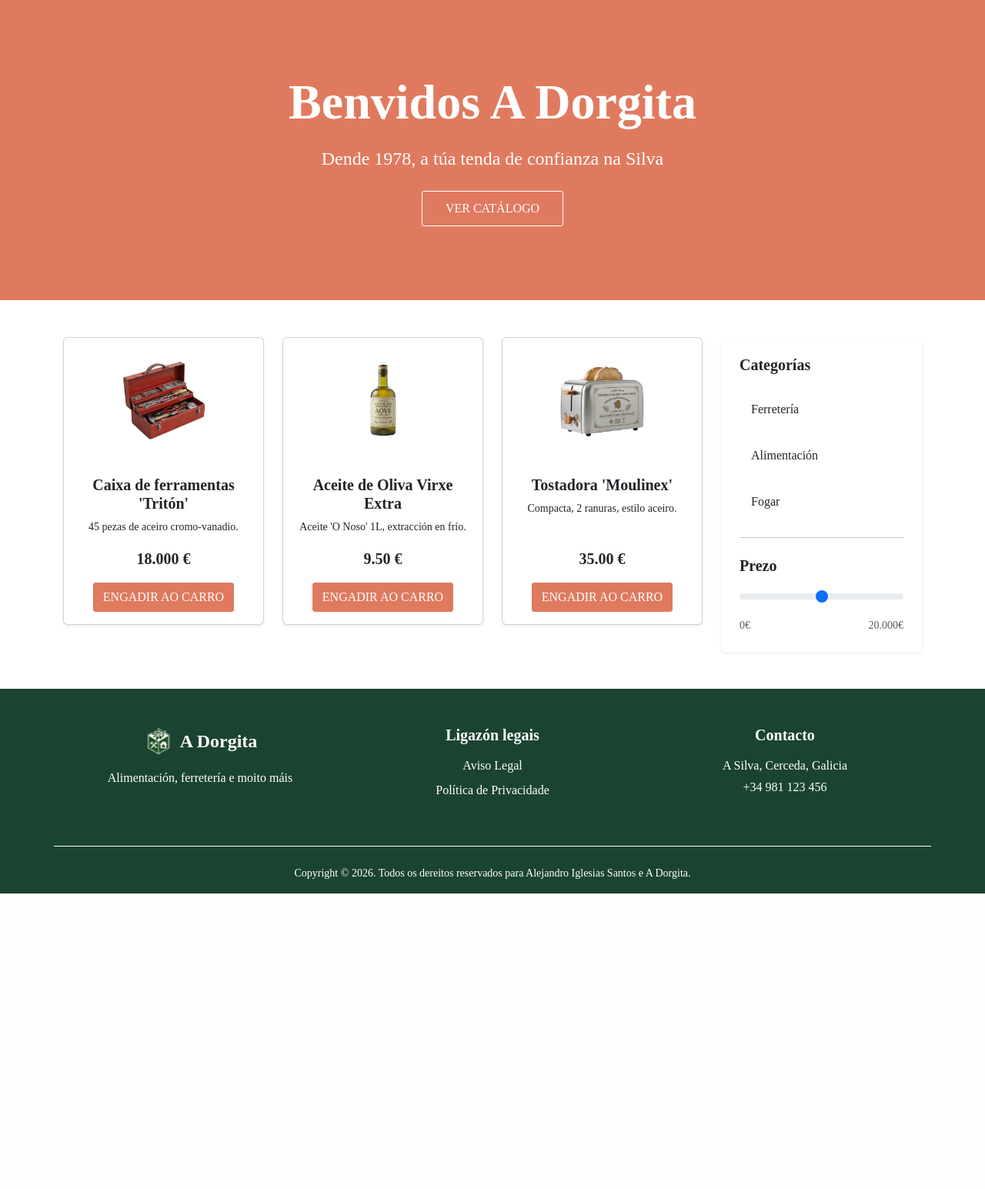
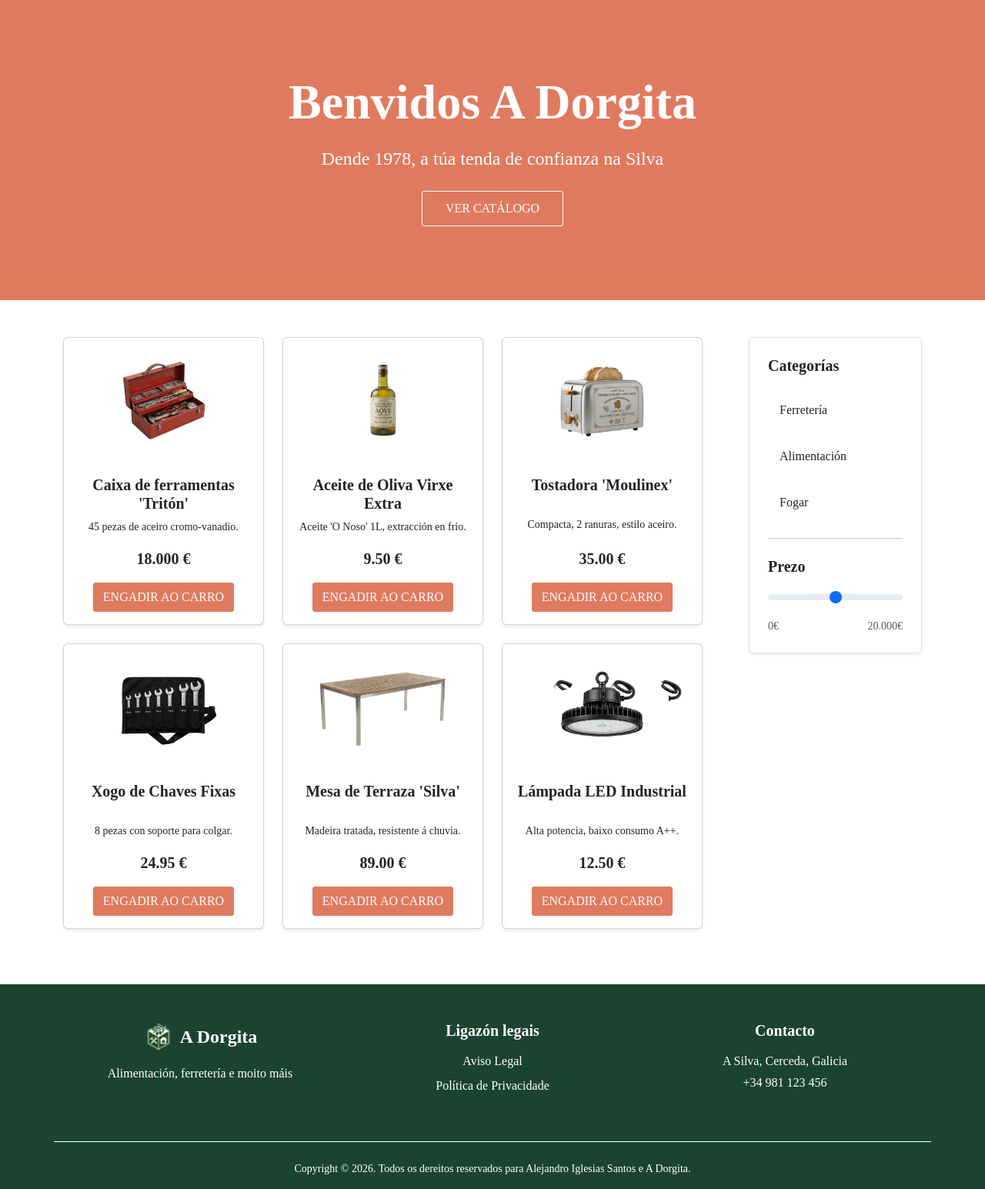
Before and after one commit to Igli-10/a-dorgita, a PHP site: page / in a window 1280 px wide. Shown: the part 77-1622 px from the top of the page at 77% size. Before the commit the page ends 1238 px from the top, so only its background shows below. Run offline with PHP 8.4, Linux system fonts and the light colour scheme.

Commit message:
Engado 3 produtos mais a tenda e creo producto.php

```diff
--- a/public/css/estilos.css
+++ b/public/css/estilos.css
@@ -84,3 +84,7 @@
     color: #212529;
     font-size: 0.9em;
 }
+
+.desc-tarjeta {
+    min-height: 45px;
+}
--- a/views/inicio.php
+++ b/views/inicio.php
@@ -17,6 +17,24 @@
         'descripcion' => "Compacta, 2 ranuras, estilo aceiro.",
         'prezo' => "35.00 €",
         'imaxe' => "public/img/tostadora.png"
+    ],
+    [
+        'titulo' => "Xogo de Chaves Fixas",
+        'descripcion' => "8 pezas con soporte para colgar.",
+        'prezo' => "24.95 €",
+        'imaxe' => "public/img/xogo_chaves.png"
+    ],
+    [
+        'titulo' => "Mesa de Terraza 'Silva'",
+        'descripcion' => "Madeira tratada, resistente á chuvia.",
+        'prezo' => "89.00 €",
+        'imaxe' => "public/img/mesa_terraza.png"
+    ],
+    [
+        'titulo' => "Lámpada LED Industrial",
+        'descripcion' => "Alta potencia, baixo consumo A++.",
+        'prezo' => "12.50 €",
+        'imaxe' => "public/img/lampada_led_industrial.png"
     ]
 ];
 
@@ -41,7 +59,7 @@
                         <div class="card h-100 shadow-sm border-1" style="background-color: #FFFFFF;">
                             <img src="<?php echo $p['imaxe']; ?>" class="card-img-top p-4" alt="Producto">
                             <div class="card-body d-flex flex-column text-center">
-                                <h5 class="card-title fw-bold texto-principal"><?php echo $p['titulo']; ?></h5>
+                                <h5 class="card-title fw-bold texto-principal desc-tarjeta"><?php echo $p['titulo']; ?></h5>
                                 <p class="card-text small"><?php echo $p['descripcion']; ?></p>
 
                                 <div class="mt-auto">
@@ -55,8 +73,8 @@
             </div>
         </div>
 
-        <div class="col-lg-3">
-            <div class="p-4 rounded shadow-sm border-0 caixa-filtros">
+        <div class="col-lg-3 ps-lg-5">
+            <div class="p-4 rounded shadow-sm border border-1 caixa-filtros">
                 <h5 class="fw-bold mb-4 texto-dorgita">Categorías</h5>
                 <ul class="list-unstyled">
                     <li class="mb-3">
```
Also changed, not shown: public/img/lampada_led_industrial.png (added), public/img/mesa_terraza.png (added), public/img/xogo_chaves.png (added), views/producto.php (added).
